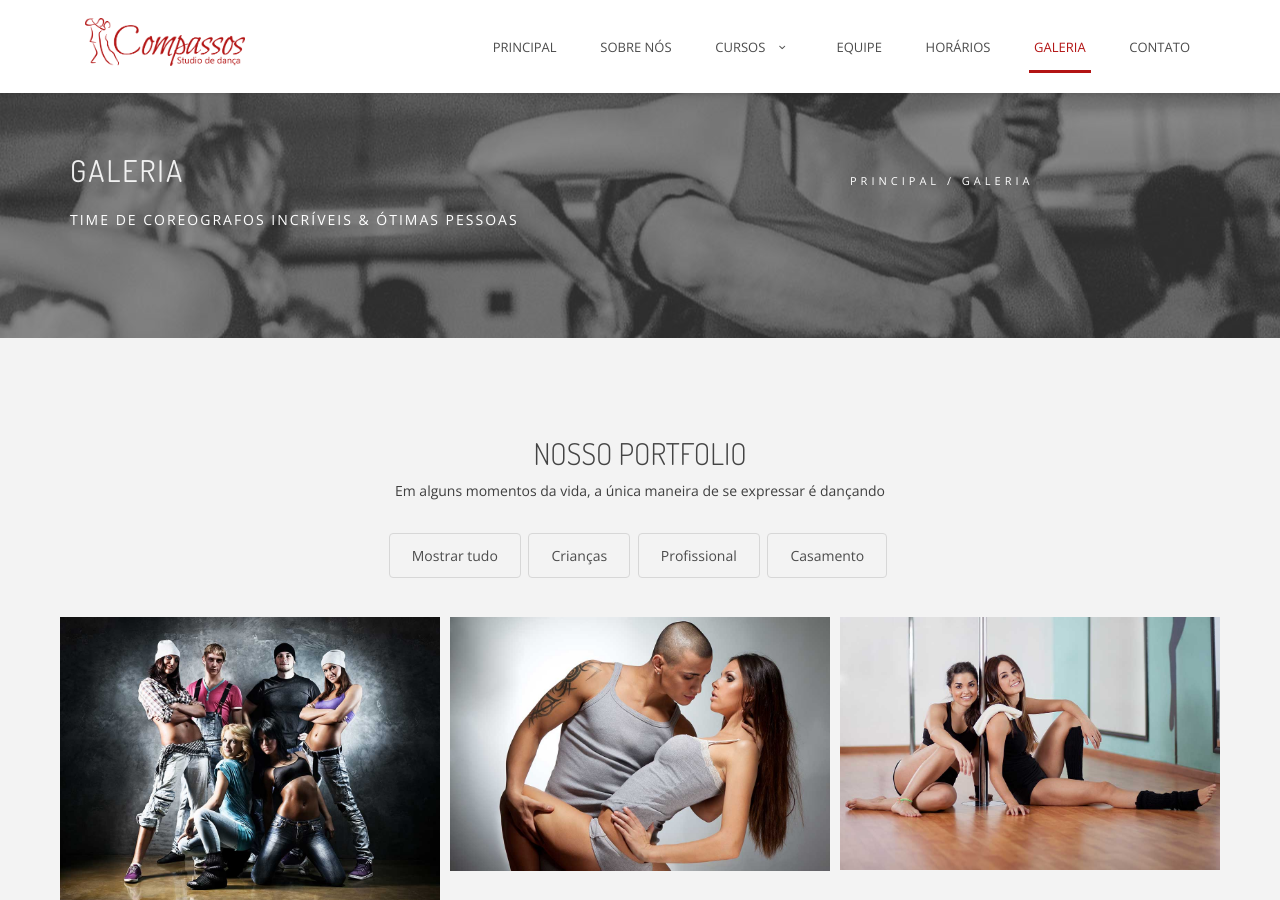
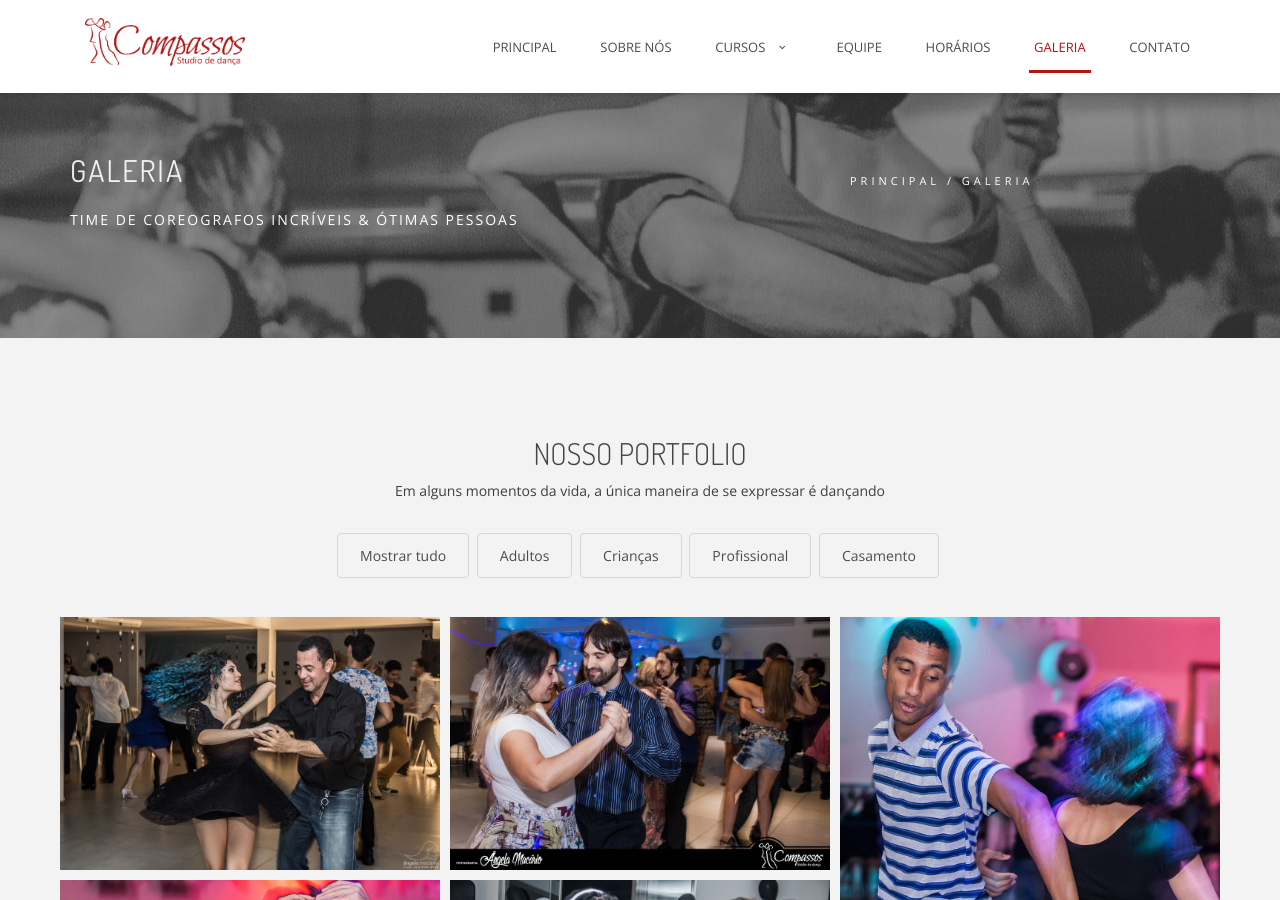
Before and after one commit to 5devmonkeys/comp, a Jekyll site: the page built from galeria.html, in a window 1280 px wide and 900 px high. Built offline with Jekyll 4.4.1, drawn with Linux system fonts in a browser that asks for light colours.

Commit message:
change gallery

```diff
--- a/galeria.html
+++ b/galeria.html
@@ -34,138 +34,60 @@ layout: default
 
                     <div id="isotope_filters">
                         <a href="#" data-filter="*" class="selected">Mostrar tudo</a>
+                        <a href="#" data-filter=".adult">Adultos</a>
                         <a href="#" data-filter=".kids">Crianças</a>
                         <a href="#" data-filter=".professional">Profissional</a>
                         <a href="#" data-filter=".wedding">Casamento</a>
                     </div>
 
                     <div id="isotope_container" class="isotope row masonry-layout">
-                        <div class="isotope-item gallery-item col-md-4 col-sm-6 professional">
 
-                                <a class="p-view prettyPhoto " title="" data-gal="prettyPhoto[gal]" href="example/gallery/01.jpg"><img src="example/gallery/01.jpg" alt=""></a>
-
-                            <div>
-                                <h3><a class="p-view prettyPhoto " title="" data-gal="prettyPhoto[gal]" href="example/gallery/01.jpg"></a></h3>
-
-                            </div>
+                        <div class="isotope-item gallery-item col-md-4 col-sm-6 adult">
+                          <a class="p-view prettyPhoto " title="" data-gal="prettyPhoto[gal]" href="img/galeria/00.jpg"><img src="img/galeria/00.jpg" alt=""></a>
                         </div>
 
-                        <div class="isotope-item gallery-item col-md-4 col-sm-6 professional">
-
-                                <a class="p-view prettyPhoto " title="" data-gal="prettyPhoto[gal]" href="example/gallery/02.jpg"><img src="example/gallery/02.jpg" alt=""></a>
-
-                            <div>
-                                <h3> <a class="p-view prettyPhoto " title="" data-gal="prettyPhoto[gal]" href="example/gallery/02.jpg"></a></h3>
-
-
-                            </div>
+                        <div class="isotope-item gallery-item col-md-4 col-sm-6 adult">
+                          <a class="p-view prettyPhoto " title="" data-gal="prettyPhoto[gal]" href="img/galeria/01.jpg"><img src="img/galeria/01.jpg" alt=""></a>
                         </div>
 
-                        <div class="isotope-item gallery-item col-md-4 col-sm-6 professional">
-
-                                <a class="p-view prettyPhoto " title="" data-gal="prettyPhoto[gal]" href="example/gallery/03.jpg"><img src="example/gallery/03.jpg" alt=""></a>
-
-                            <div>
-                                <h3><a class="p-view prettyPhoto " title="" data-gal="prettyPhoto[gal]" href="example/gallery/03.jpg"></a></h3>
-
-
-                            </div>
+                        <div class="isotope-item gallery-item col-md-4 col-sm-6 adult">
+                          <a class="p-view prettyPhoto " title="" data-gal="prettyPhoto[gal]" href="img/galeria/03.jpg"><img src="img/galeria/03.jpg" alt=""></a>
                         </div>
 
-                        <div class="isotope-item gallery-item col-md-4 col-sm-6 wedding">
-
-                                <a class="p-view prettyPhoto " title="" data-gal="prettyPhoto[gal]" href="example/gallery/04.jpg"><img src="example/gallery/04.jpg" alt=""></a>
-
-                            <div>
-                                <h3><a class="p-view prettyPhoto " title="" data-gal="prettyPhoto[gal]" href="example/gallery/04.jpg"></a></h3>
-
-
-                            </div>
+                        <div class="isotope-item gallery-item col-md-4 col-sm-6 adult">
+                          <a class="p-view prettyPhoto " title="" data-gal="prettyPhoto[gal]" href="img/galeria/04.jpg"><img src="img/galeria/04.jpg" alt=""></a>
                         </div>
 
-                        <div class="isotope-item gallery-item col-md-4 col-sm-6 wedding">
-
-                                <a class="p-view prettyPhoto " title="" data-gal="prettyPhoto[gal]" href="example/gallery/05.jpg"><img src="example/gallery/05.jpg" alt=""></a>
-
-                            <div>
-                                <h3><a class="p-view prettyPhoto " title="" data-gal="prettyPhoto[gal]" href="example/gallery/05.jpg"></a></h3>
-
-
-                            </div>
+                        <div class="isotope-item gallery-item col-md-4 col-sm-6 adult">
+                          <a class="p-view prettyPhoto " title="" data-gal="prettyPhoto[gal]" href="img/galeria/05.jpg"><img src="img/galeria/05.jpg" alt=""></a>
                         </div>
 
-                        <div class="isotope-item gallery-item col-md-4 col-sm-6 professional">
-
-                                <a class="p-view prettyPhoto " title="" data-gal="prettyPhoto[gal]" href="example/gallery/06.jpg"><img src="example/gallery/06.jpg" alt=""></a>
-
-                            <div>
-                                <h3><a class="p-view prettyPhoto " title="" data-gal="prettyPhoto[gal]" href="example/gallery/06.jpg"></a></h3>
-
-
-                            </div>
+                        <div class="isotope-item gallery-item col-md-4 col-sm-6 adult">
+                          <a class="p-view prettyPhoto " title="" data-gal="prettyPhoto[gal]" href="img/galeria/06.jpg"><img src="img/galeria/06.jpg" alt=""></a>
                         </div>
 
-                        <div class="isotope-item gallery-item col-md-4 col-sm-6 kids">
-
-                                <a class="p-view prettyPhoto " title="" data-gal="prettyPhoto[gal]" href="example/gallery/07.jpg"><img src="example/gallery/07.jpg" alt=""></a>
-
-                            <div>
-                                <h3><a class="p-view prettyPhoto " title="" data-gal="prettyPhoto[gal]" href="example/gallery/07.jpg"></a></h3>
-
-
-                            </div>
+                        <div class="isotope-item gallery-item col-md-4 col-sm-6 adult">
+                          <a class="p-view prettyPhoto " title="" data-gal="prettyPhoto[gal]" href="img/galeria/07.jpg"><img src="img/galeria/07.jpg" alt=""></a>
                         </div>
 
-                        <div class="isotope-item gallery-item col-md-4 col-sm-6 professional">
-
-                                <a class="p-view prettyPhoto " title="" data-gal="prettyPhoto[gal]" href="example/gallery/08.jpg"><img src="example/gallery/08.jpg" alt=""></a>
-
-                            <div>
-                                <h3><a class="p-view prettyPhoto " title="" data-gal="prettyPhoto[gal]" href="example/gallery/08.jpg"></a></h3>
-
-
-                            </div>
+                        <div class="isotope-item gallery-item col-md-4 col-sm-6 adult">
+                          <a class="p-view prettyPhoto " title="" data-gal="prettyPhoto[gal]" href="img/galeria/08.jpg"><img src="img/galeria/08.jpg" alt=""></a>
                         </div>
 
-                        <div class="isotope-item gallery-item col-md-4 col-sm-6 kids">
+                        <div class="isotope-item gallery-item col-md-4 col-sm-6 adult">
+                          <a class="p-view prettyPhoto " title="" data-gal="prettyPhoto[gal]" href="img/galeria/09.jpg"><img src="img/galeria/09.jpg" alt=""></a>
+                        </div>
 
-                              <a class="p-view prettyPhoto " title="" data-gal="prettyPhoto[gal]" href="example/gallery/09.jpg"><img src="example/gallery/09.jpg" alt=""></a>
+                        <div class="isotope-item gallery-item col-md-4 col-sm-6 adult">
+                          <a class="p-view prettyPhoto " title="" data-gal="prettyPhoto[gal]" href="img/galeria/10.jpg"><img src="img/galeria/10.jpg" alt=""></a>
+                        </div>
 
-                            <div>
-                                <h3><a class="p-view prettyPhoto " title="" data-gal="prettyPhoto[gal]" href="example/gallery/09.jpg"></a></h3>
+                        <div class="isotope-item gallery-item col-md-4 col-sm-6 adult">
+                          <a class="p-view prettyPhoto " title="" data-gal="prettyPhoto[gal]" href="img/galeria/11.jpg"><img src="img/galeria/11.jpg" alt=""></a>
+                        </div>
 
-
-                            </div>
-                        </div>
-                        <div class="isotope-item gallery-item col-md-4 col-sm-6 kids">
-
-                                <a class="p-view prettyPhoto " title="" data-gal="prettyPhoto[gal]" href="example/gallery/10.jpg"><img src="example/gallery/10.jpg" alt=""></a>
-
-                            <div>
-                                <h3><a class="p-view prettyPhoto " title="" data-gal="prettyPhoto[gal]" href="example/gallery/10.jpg"></a></h3>
-
-
-                            </div>
-                        </div>
-                        <div class="isotope-item gallery-item col-md-4 col-sm-6 wedding">
-
-                                <a class="p-view prettyPhoto " title="" data-gal="prettyPhoto[gal]" href="example/gallery/11.jpg"><img src="example/gallery/11.jpg" alt=""></a>
-
-                            <div>
-                                <h3><a class="p-view prettyPhoto " title="" data-gal="prettyPhoto[gal]" href="example/gallery/11.jpg"></a></h3>
-
-
-                            </div>
-                        </div>
-                        <div class="isotope-item gallery-item col-md-4 col-sm-6 professional">
-
-                                <a class="p-view prettyPhoto " title="" data-gal="prettyPhoto[gal]" href="example/gallery/12.jpg"><img src="example/gallery/12.jpg" alt=""></a>
-
-                            <div>
-                                <h3><a class="p-view prettyPhoto " title="" data-gal="prettyPhoto[gal]" href="example/gallery/12.jpg"></a></h3>
-
-
-                            </div>
+                        <div class="isotope-item gallery-item col-md-4 col-sm-6 adult">
+                          <a class="p-view prettyPhoto " title="" data-gal="prettyPhoto[gal]" href="img/galeria/02.jpg"><img src="img/galeria/02.jpg" alt=""></a>
                         </div>
 
 
```
Also changed, not shown: img/galeria/00.jpg (added), img/galeria/01.jpg (added), img/galeria/02.jpg (added), img/galeria/03.jpg (added), img/galeria/04.jpg (added), img/galeria/05.jpg (added), img/galeria/06.jpg (added), img/galeria/07.jpg (added), img/galeria/08.jpg (added), img/galeria/09.jpg (added), img/galeria/10.jpg (added), img/galeria/11.jpg (added).
